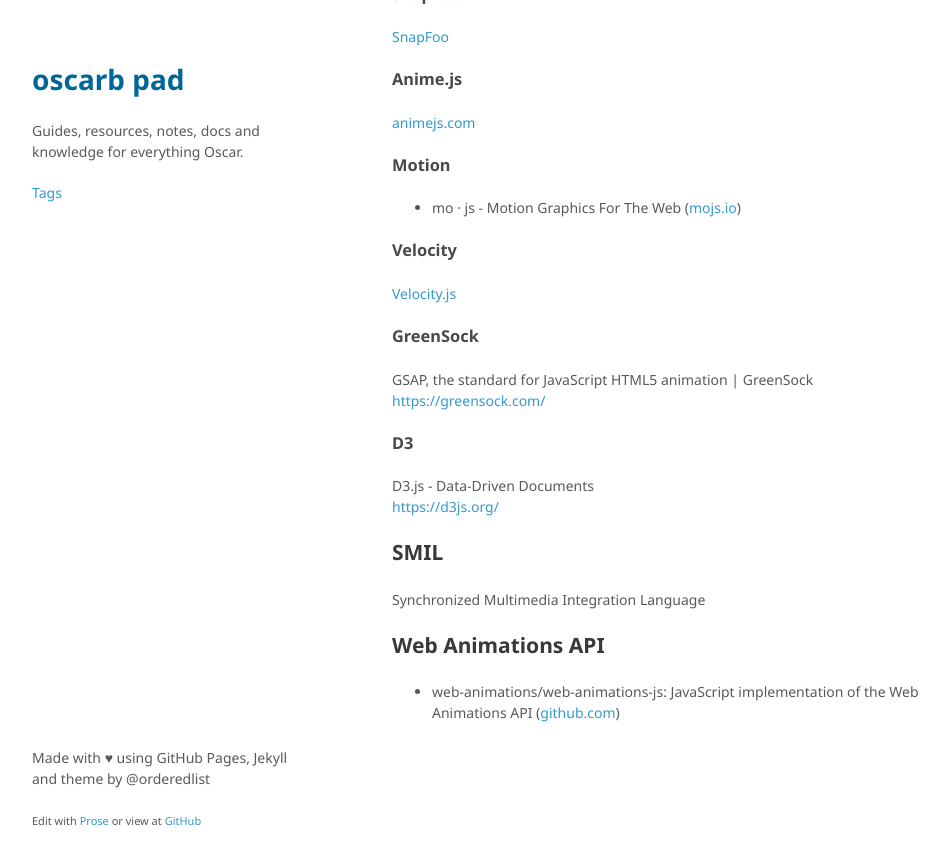
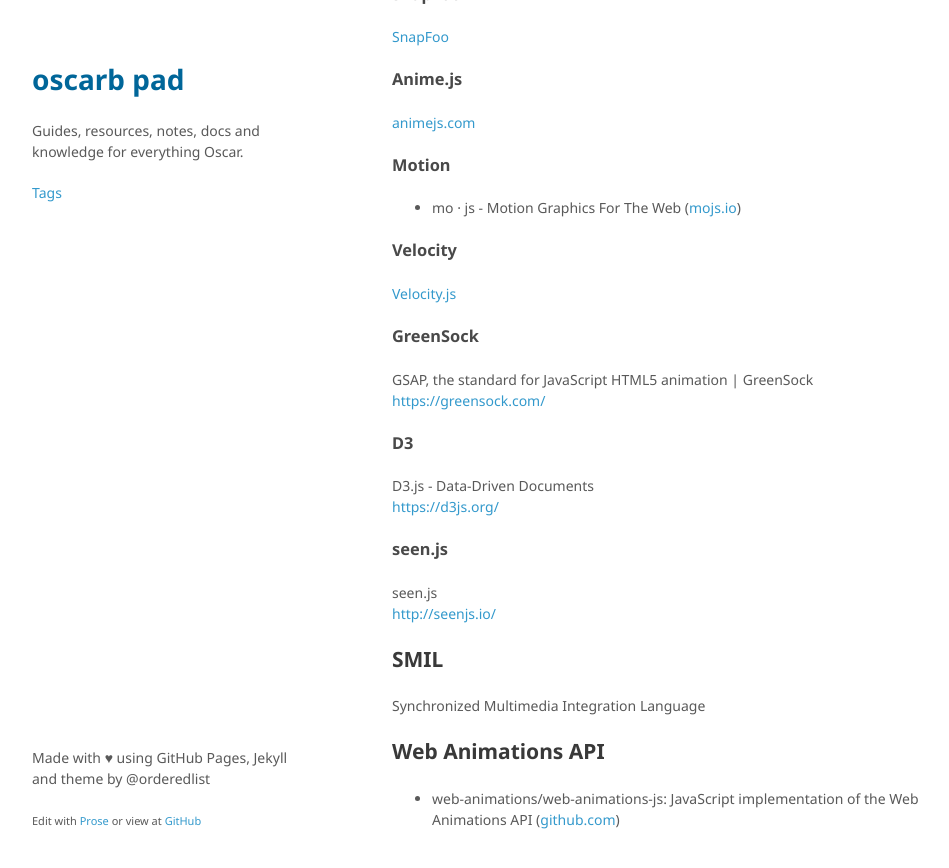
Before and after one commit to oscarb/pad, a Jekyll site: the page built from _docs/web-animation.md, in a window 1280 px wide and 900 px high, scrolled down 1279 px. Shown: the top 868 px of the window, without its empty margins (128-1077 px from the left). Built offline with Jekyll 4.4.1, drawn with Linux system fonts in a browser that asks for light colours; some web fonts are replaced.

Commit message:
Update web-animation.md

```diff
--- a/_docs/web-animation.md
+++ b/_docs/web-animation.md
@@ -85,6 +85,10 @@ https://greensock.com/
 D3.js - Data-Driven Documents
 https://d3js.org/
 
+### seen.js
+
+seen.js
+http://seenjs.io/
 
 ## SMIL
 
```
